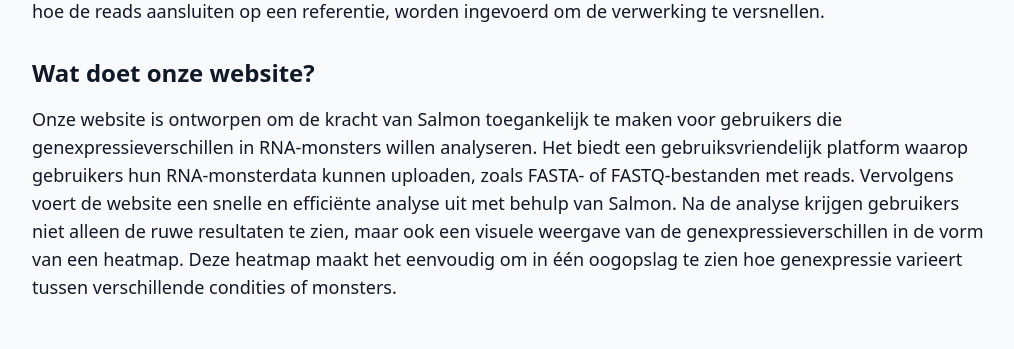
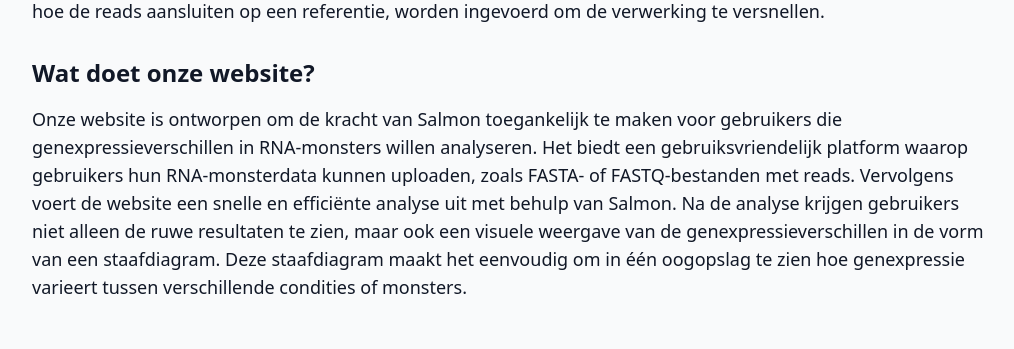
Before and after one commit to Wietze-vd-Berg/De_Bioinformatica_Toolbox, a Flask app: page /uitleg in a window 1280 px wide. Shown: the part 575-924 px from the top of the page, without its empty margins (128-1142 px from the left). Run offline with Flask 3, Linux system fonts and the light colour scheme; some libraries are stand-ins or nearby versions.

Commit message:
uitleg aangepast

```diff
--- a/Website/templates/uitleg.html
+++ b/Website/templates/uitleg.html
@@ -30,8 +30,8 @@
             Onze website is ontworpen om de kracht van Salmon toegankelijk te maken voor gebruikers die genexpressieverschillen in RNA-monsters willen analyseren.
             Het biedt een gebruiksvriendelijk platform waarop gebruikers hun RNA-monsterdata kunnen uploaden, zoals FASTA- of FASTQ-bestanden met reads.
             Vervolgens voert de website een snelle en efficiënte analyse uit met behulp van Salmon.
-            Na de analyse krijgen gebruikers niet alleen de ruwe resultaten te zien, maar ook een visuele weergave van de genexpressieverschillen in de vorm van een heatmap.
-            Deze heatmap maakt het eenvoudig om in één oogopslag te zien hoe genexpressie varieert tussen verschillende condities of monsters.
+            Na de analyse krijgen gebruikers niet alleen de ruwe resultaten te zien, maar ook een visuele weergave van de genexpressieverschillen in de vorm van een staafdiagram.
+            Deze staafdiagram maakt het eenvoudig om in één oogopslag te zien hoe genexpressie varieert tussen verschillende condities of monsters.
         </p>
     </div>
 
```
